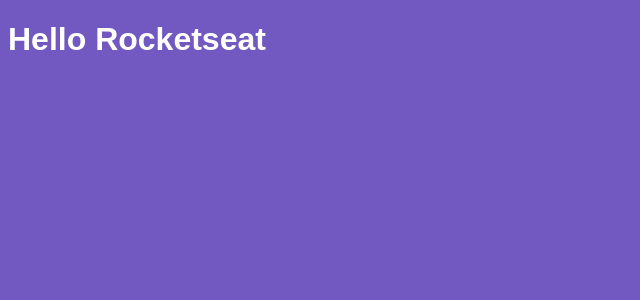
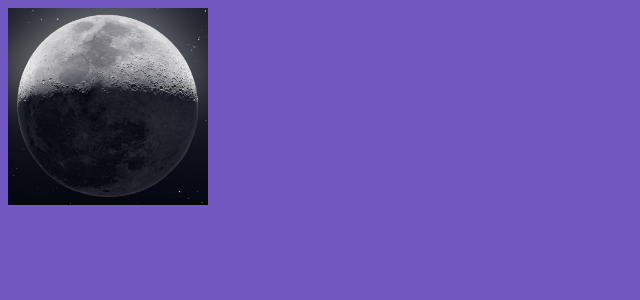
Before and after one commit to emersonbrs/modulo-react-rocketseat, a React app: page / in a window 1280 px wide. Shown: the top 300 px of the page, without its empty margins (0-640 px from the left). Built offline with nearby package versions, Linux system fonts and the light colour scheme.

Commit message:
Importando Imagens

```diff
--- a/package.json
+++ b/package.json
@@ -13,6 +13,7 @@
     "@babel/preset-react": "^7.0.0",
     "babel-loader": "^8.0.6",
     "css-loader": "^3.0.0",
+    "file-loader": "^4.0.0",
     "style-loader": "^0.23.1",
     "webpack": "^4.35.2",
     "webpack-cli": "^3.3.5",
--- a/src/App.js
+++ b/src/App.js
@@ -1,8 +1,10 @@
 import React from "react"; // Todo lugar que usar a sintaxe JSX, o React precisa estar sendo importado
 import "./App.css";
 
+import lua from "./assets/lua.jpg";
+
 function App() {
-  return <h1>Hello Rocketseat</h1>;
+  return <img width="200" src={lua} />;
 }
 
 export default App;
--- a/webpack.config.js
+++ b/webpack.config.js
@@ -22,6 +22,12 @@
       {
         test: /\.css$/,
         use: [{ loader: "style-loader" }, { loader: "css-loader" }]
+      },
+      {
+        test: /.*\.(gif|png|jpe?g)$/i, // O i significa que é case insensitive
+        use: {
+          loader: "file-loader"
+        }
       }
     ]
   }
```
Also changed, not shown: src/assets/lua.jpg (added), 1 other file (tests, documents, lock files or other folders).
